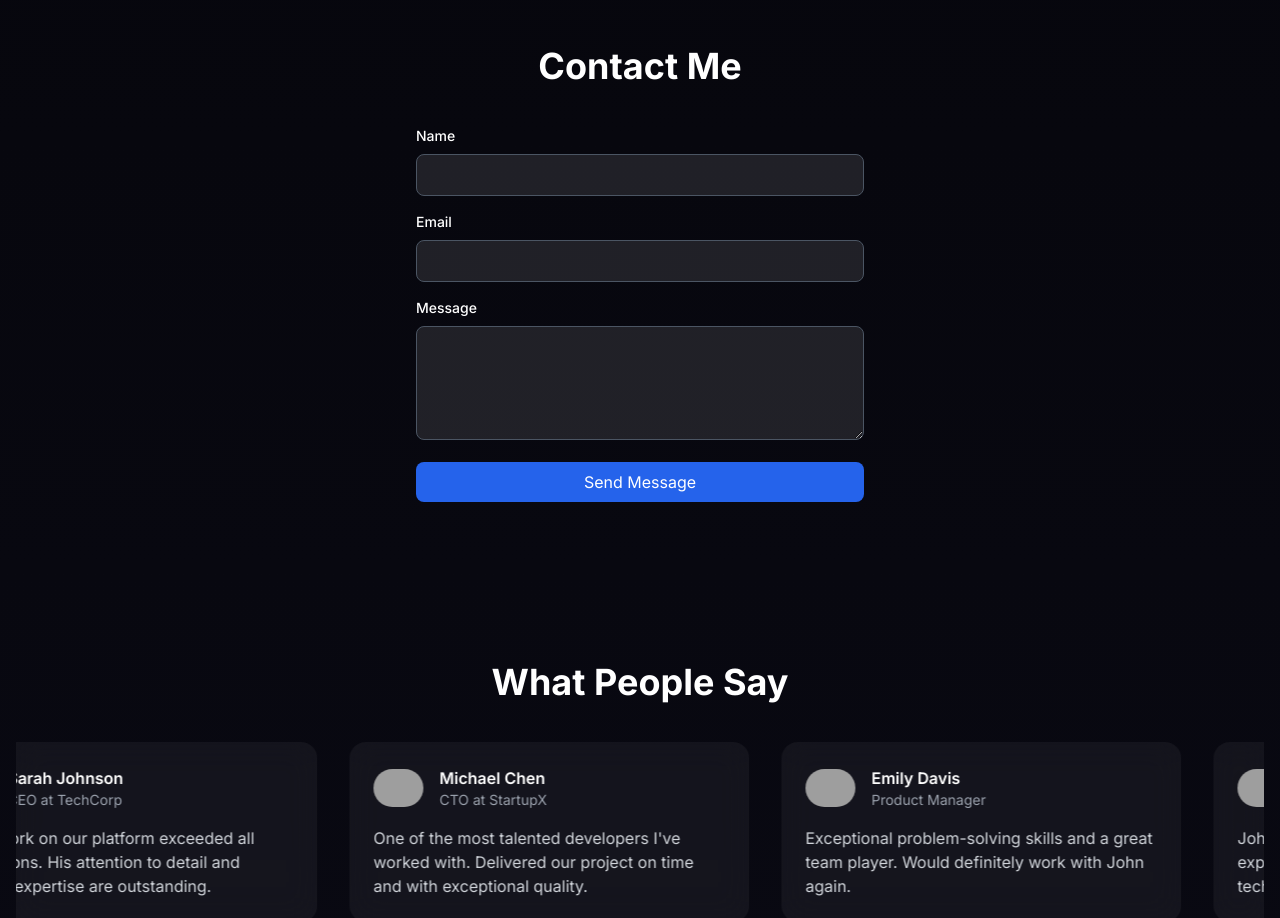
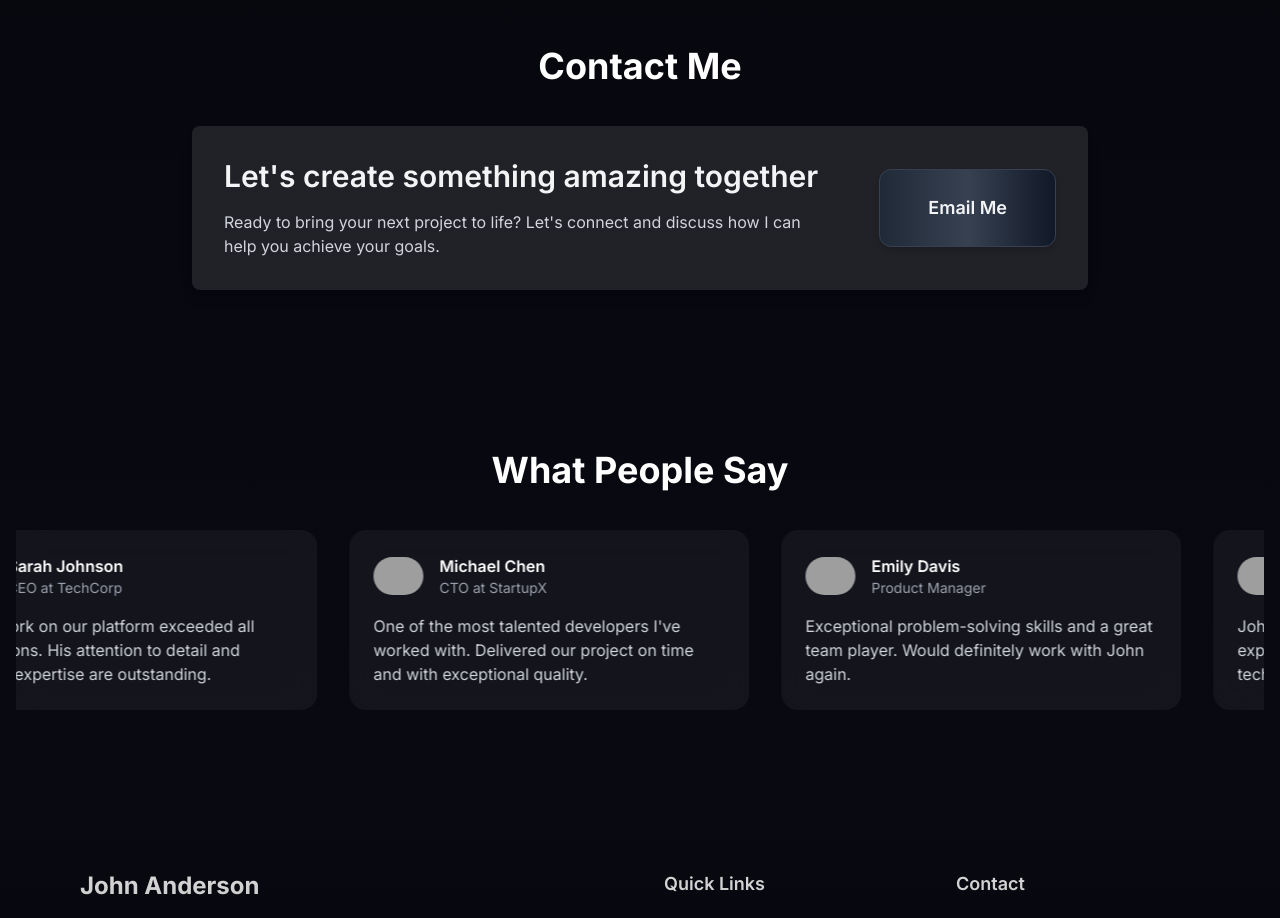
Before and after one commit to yashgandhi45/portfolio, a Next.js app: page / in a window 1280 px wide. Shown: the part 2880-3798 px from the top of the page. Built offline with nearby package versions, Linux system fonts and the light colour scheme; grey boxes are pictures that could not be loaded.

Commit message:
Updated Contact Me Section

```diff
--- a/app/page.tsx
+++ b/app/page.tsx
@@ -510,55 +510,29 @@ export default function Home() {
 
         <section id="contact" className="py-20 px-4 md:px-20">
   <h2 className="text-4xl font-bold mb-10 text-center">Contact Me</h2>
-          <div className="max-w-md mx-auto">
-            <motion.div
-              initial={{ opacity: 0, y: 20 }}
-              whileInView={{ opacity: 1, y: 0 }}
-              transition={{ duration: 0.5 }}
-            >
-              <form ref={formRef} onSubmit={sendEmail} className="space-y-4">
-                <div>
-                  <label className="block text-sm font-medium mb-2">Name</label>
-                  <input
-                    type="text"
-                    name="user_name"
-                    className="w-full px-4 py-2 rounded-lg bg-white bg-opacity-10 border border-gray-600 focus:border-blue-500 focus:outline-none"
-                    required
-                  />
+  <div className="max-w-4xl mx-auto">
+    <div className="bg-opacity-10 bg-white p-8 rounded-lg shadow-lg glow">
+      <div className="flex flex-col md:flex-row gap-12 items-center">
+        <div className="flex-1">
+          <h3 className="text-2xl md:text-3xl font-semibold text-gray-100">
+            Let&apos;s create something amazing together
+          </h3>
+          <p className="mt-4 text-gray-300">
+            Ready to bring your next project to life? Let&apos;s connect and discuss how I can help you achieve your goals.
+          </p>
         </div>
         <div>
-                  <label className="block text-sm font-medium mb-2">Email</label>
-                  <input
-                    type="email"
-                    name="user_email"
-                    className="w-full px-4 py-2 rounded-lg bg-white bg-opacity-10 border border-gray-600 focus:border-blue-500 focus:outline-none"
-                    required
-                  />
+          <a href="jamesanderson@example.com">
+            <button className="text-gray-100 bg-gradient-to-r from-gray-800 via-gray-700 to-gray-900 hover:from-gray-700 hover:via-gray-600 hover:to-gray-800 transition-all px-12 py-6 rounded-xl border border-gray-700 shadow-md">
+              <span className="font-semibold text-lg">Email Me</span>
+            </button>
+          </a>
         </div>
-                <div>
-                  <label className="block text-sm font-medium mb-2">Message</label>
-                  <textarea
-                    name="message"
-                    rows={4}
-                    className="w-full px-4 py-2 rounded-lg bg-white bg-opacity-10 border border-gray-600 focus:border-blue-500 focus:outline-none"
-                    required
-                  ></textarea>
       </div>
-                <button
-                  type="submit"
-                  className="w-full py-2 px-4 bg-blue-600 hover:bg-blue-700 rounded-lg transition-colors glow"
-                >
-                  Send Message
-                </button>
-              </form>
-              {messageSent && (
-                <p className="mt-4 text-green-500 text-center">
-                  Message sent successfully!
-                </p>
-              )}
-            </motion.div>
+    </div>
   </div>
 </section>
+
 
         <section className="py-20 px-4 relative overflow-hidden">
           <h2 className="text-4xl font-bold mb-10 text-center">What People Say</h2>
```
Lines whose indentation alone changed are shown as unchanged.
